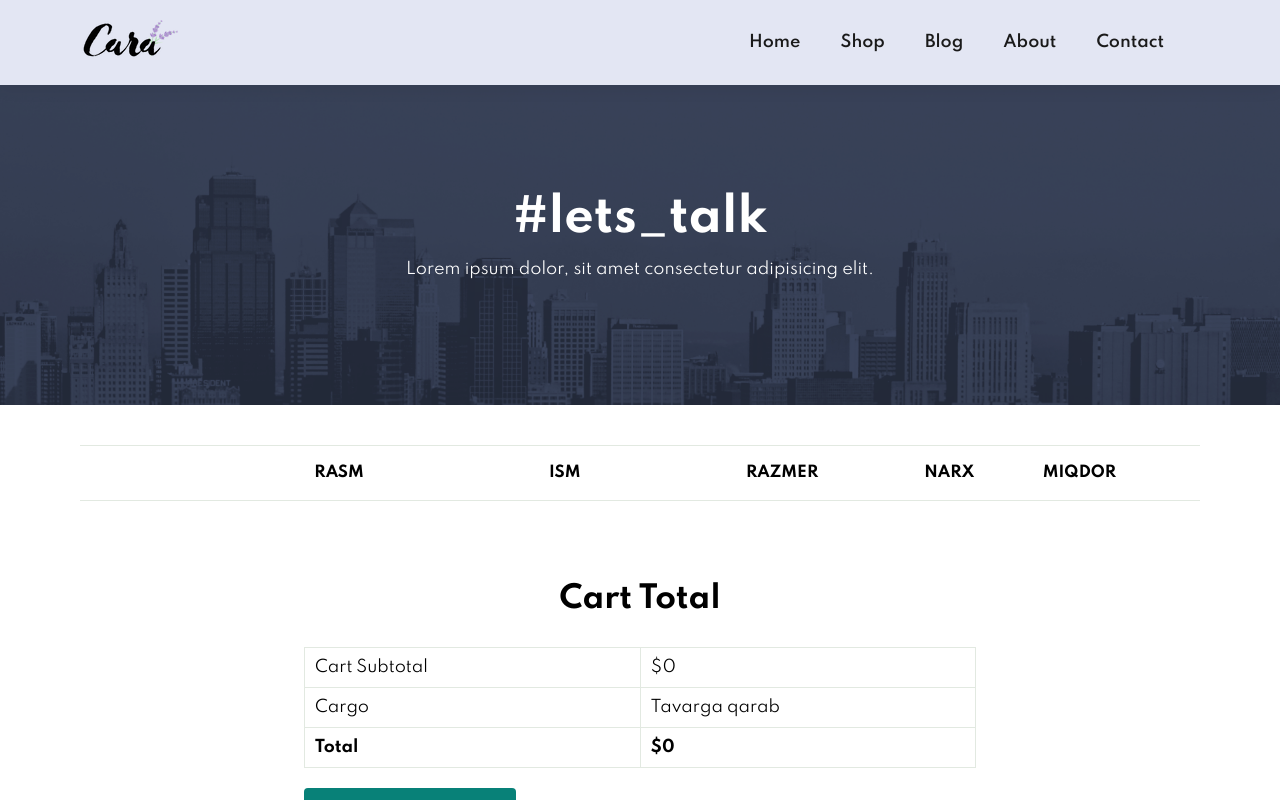
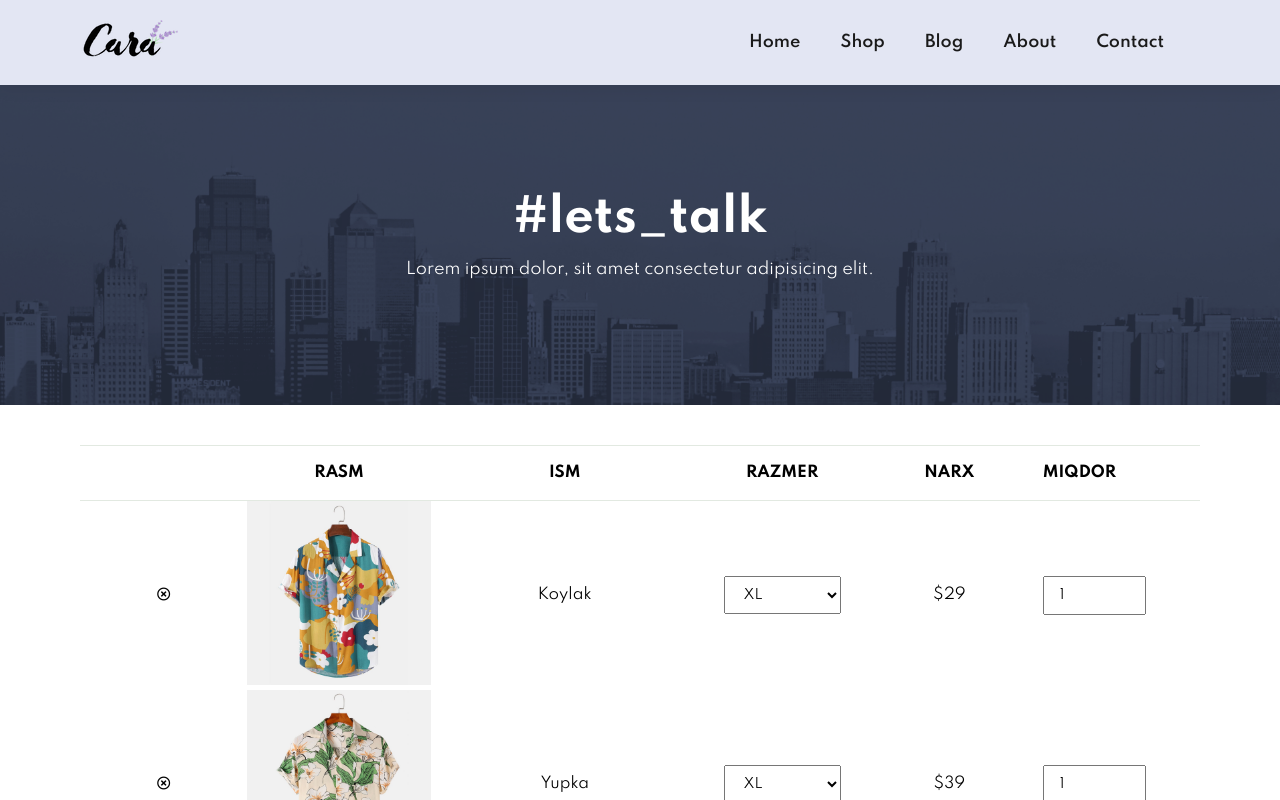
Before and after one commit to Mashhur1026/E-commers, a React (Vite) app: page /Cart in a window 1280 px wide. Shown: the top 800 px of the page. Built offline with nearby package versions, Linux system fonts and the light colour scheme.

Commit message:
secon commit

```diff
--- a/src/DataContext.tsx
+++ b/src/DataContext.tsx
@@ -26,7 +26,7 @@ const DataContext = createContext<DataContextValue | null>(null);
 export const DataProvider = ({ children }: { children: React.ReactNode }) => {
   // Cart Section
   // Add to cart and increase quantity
-  const [cartItems, setCartItems] = useState<CartItem[]>([]);
+  const [cartItems, setCartItems] = useState<CartItem[]>(array);
   const handleClick = (id: number): void => {
     const existingItem = cartItems.find((item) => item.id === id);
     if (existingItem) {
```
